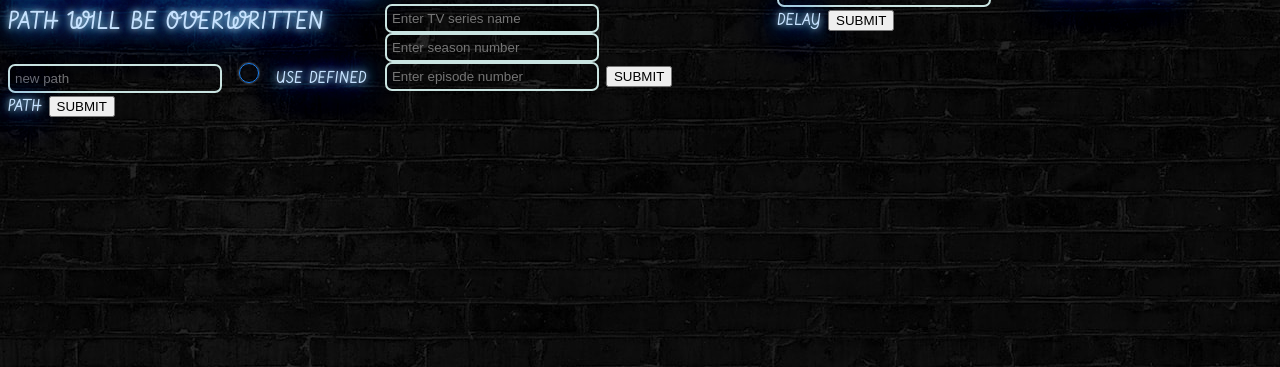
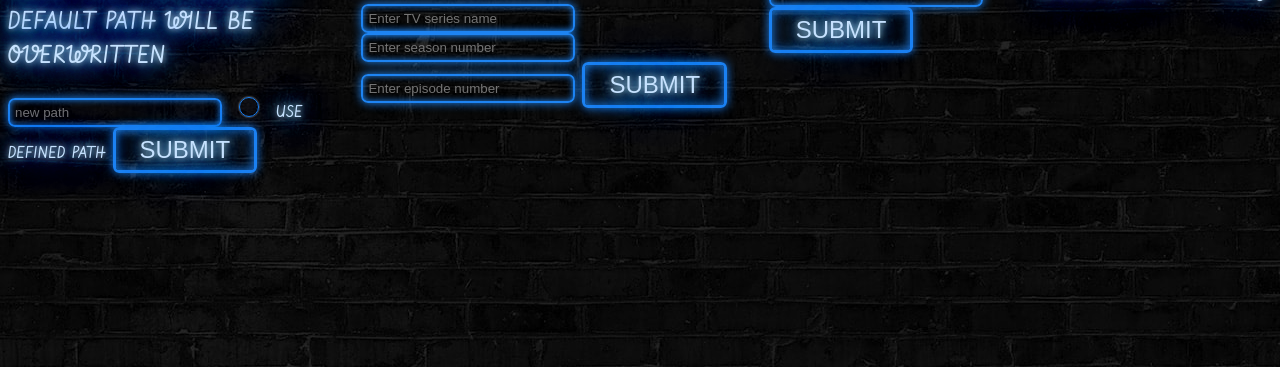
Before and after one commit to parasilius/subtitle-workshop, a website: page static/index.html in a window 1280 px wide. Shown: the part 433-800 px from the top of the page. Drawn offline with Linux system fonts and the light colour scheme.

Commit message:
Add initial neon submits

```diff
--- a/static/index.html
+++ b/static/index.html
@@ -17,7 +17,7 @@
                 <input type="text" name="newPath" id="newPath" placeholder="new path">
                 <input type="checkbox" name="useDefinedPath" id="useDefinedPath" class="toggle">
                 <label for="useDefinedPath"><span>use defined path</span></label>
-                <button type="submit">Submit</button>
+                <button type="submit" class="neon-button"><span>Submit</span></button>
             </form>
         </div>
         <div class="sign">
@@ -26,7 +26,7 @@
                 <input type="text" name="tv_series_name" id="tv_series_name" placeholder="Enter TV series name">
                 <input type="number" name="season_number" id="season_number" placeholder="Enter season number">
                 <input type="number" name="episode_number" id="episode_number" placeholder="Enter episode number">
-                <button type="submit">Submit</button>
+                <button type="submit" class="neon-button"><span>Submit</span></button>
             </form>
         </div>
         <div class="sign">
@@ -46,7 +46,7 @@
                     <label for="replaceModifiedSub"><span>replace subtitle</span></label>
                     <input type="checkbox" name="delay" id="delay" class="toggle">
                     <label for="delay"><span>delay</span></label>
-                    <button type="submit">Submit</button>
+                    <button type="submit" class="neon-button"><span>Submit</span></button>
                 </form>
         </div>
         </div>
--- a/static/styles.css
+++ b/static/styles.css
@@ -38,17 +38,18 @@
 
 input {
   width: 200px;
-  border: 2px solid #cae4e1;
+  border: 2px solid #1e84f2;
   border-radius: 7px;
   background: none;
   padding: 5px;
   color: #cae4e1;
+  box-shadow: inset 0 0 0.5em #1e84f2, 0 0 10px #1e84f2;
 }
 
 input:focus {
   outline: none;
-  border-color: #cae4e1;
-  box-shadow: 0 0 10px #1e84f2;
+  border-color: #1e84f2;
+  box-shadow: inset 0 0 0.5em #1e84f2, 0 0 10px #1e84f2;
   padding: 10px;
 }
 
@@ -113,6 +114,21 @@
   filter: progid:DXImageTransform.Microsoft.gradient( startColorstr='#1e84f2', endColorstr='#05abe0',GradientType=1 ); /* IE6-9 fallback on horizontal gradient */
 }
 
+/*-- Neon Button --*/
+
+.neon-button {
+  font-size: 1.5rem;
+  display: inline-block;
+  cursor: pointer;
+  text-decoration: none;
+  color: #1e84f2;
+  border: #1e84f2 0.125em solid;
+  padding: 0.25em 1em;
+  border-radius: 0.25em;
+  background: none;
+  box-shadow: inset 0 0 0.5em #1e84f2, 0 0 10px #1e84f2;
+}
+
 /*-- Sign Styles --*/
 
 .sign {
```
